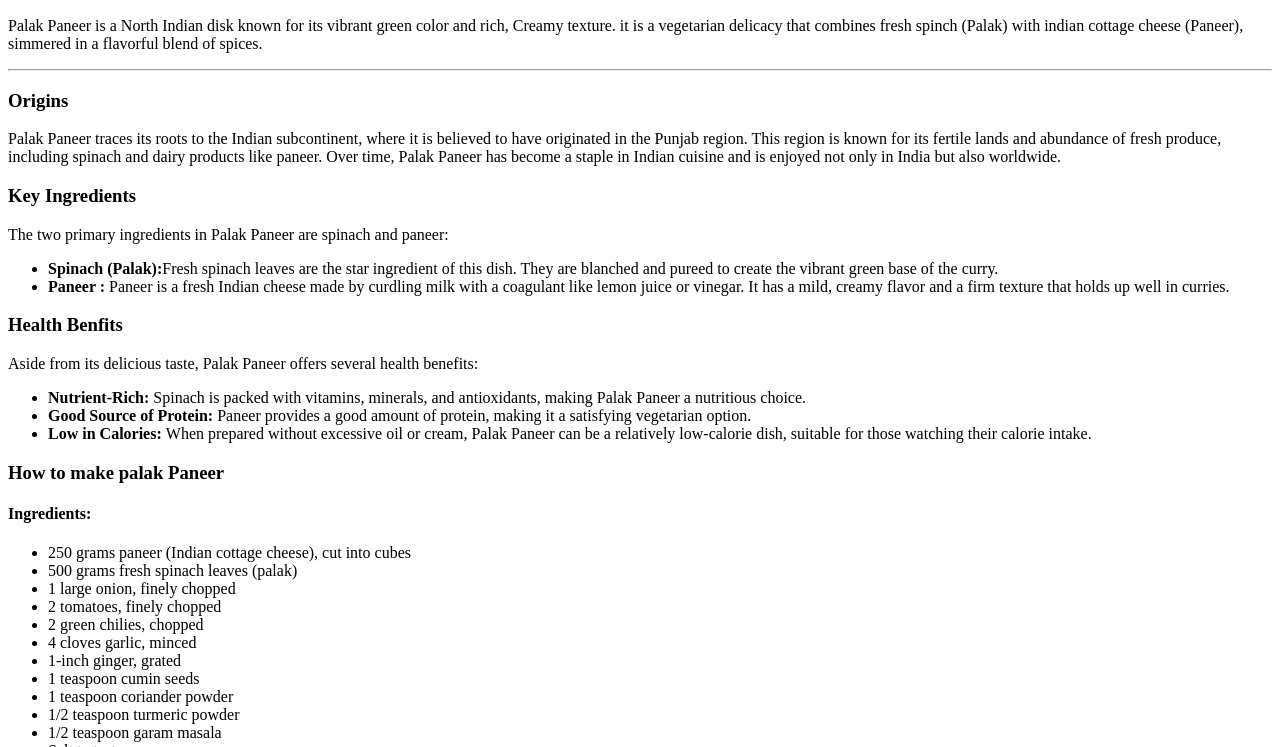
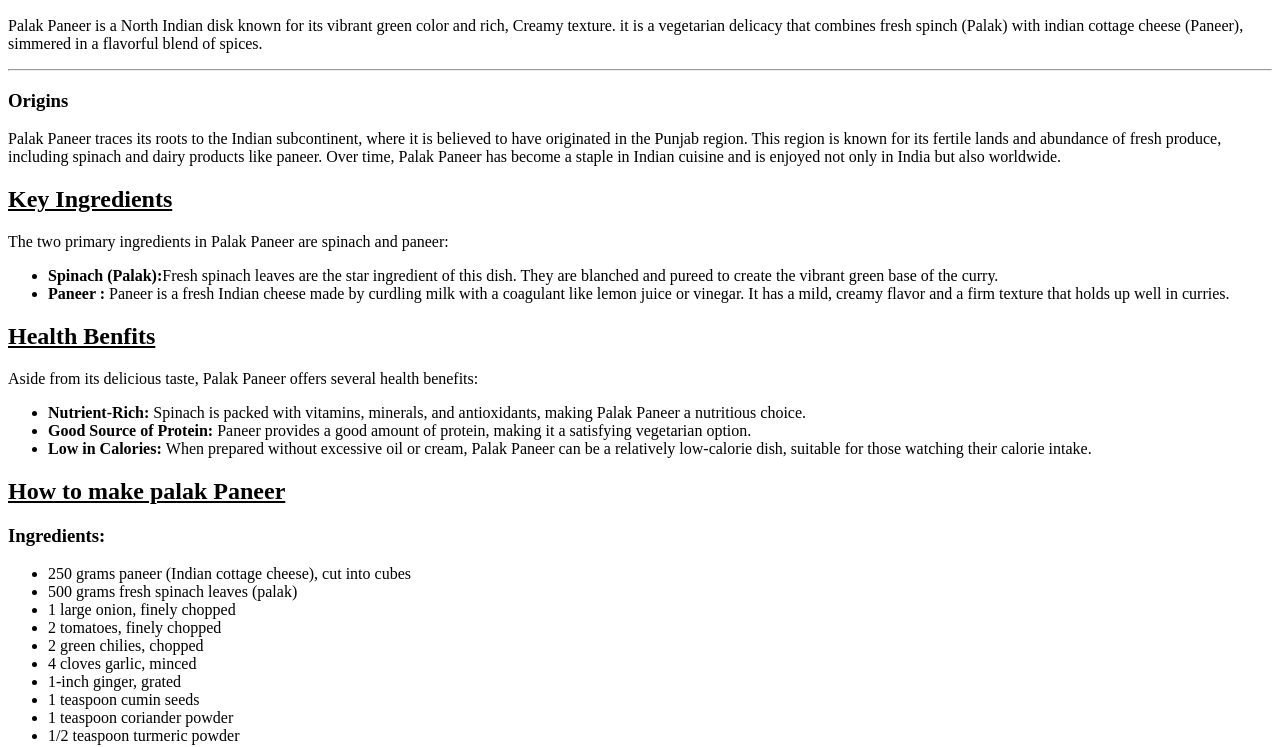
Before and after one commit to ABHISHEK-PRASAD-BAHELIYA/Odin-recipes, a plain HTML site: page recipes/palakPaneer.html in a window 1280 px wide. Shown: the part 487-1234 px from the top of the page. Drawn offline with Linux system fonts and the light colour scheme.

Commit message:
Upadate palakPaneer.html

```diff
--- a/recipes/palakPaneer.html
+++ b/recipes/palakPaneer.html
@@ -22,22 +22,21 @@
                 Palak Paneer is a North Indian disk known for its vibrant green color and rich, Creamy texture.
                 it is a vegetarian delicacy that combines fresh spinch (Palak) with indian cottage cheese (Paneer),
                 simmered in a flavorful blend of spices.
-            </p>
-            <hr>
+            </p><hr />
             <h3 class="origin">Origins</h3>
             <p>
                 Palak Paneer traces its roots to the Indian subcontinent, where it is believed to have originated in the Punjab region.
                 This region is known for its fertile lands and abundance of fresh produce, including spinach and dairy products like paneer.
                 Over time, Palak Paneer has become a staple in Indian cuisine and is enjoyed not only in India but also worldwide.
             </p>
-            <h3>Key Ingredients</h3>
+            <h2>Key Ingredients</h2>
             <caption>The two primary ingredients in Palak Paneer are spinach and paneer: </caption>
             <ul>
                 <li><strong>Spinach (Palak):</strong>Fresh spinach leaves are the star ingredient of this dish. They are blanched and pureed to create the vibrant green base of the curry.</li>
                 <li><strong>Paneer : </strong> Paneer is a fresh Indian cheese made by curdling milk with a coagulant like lemon juice or vinegar. It has a mild, creamy flavor and a firm texture that holds up well in curries.
                 </li>
             </ul>
-            <h3>Health Benfits</h3>
+            <h2>Health Benfits</h2>
             <caption>Aside from its delicious taste, Palak Paneer offers several health benefits:</caption>
             <ul>
                 <li><strong>Nutrient-Rich: </strong>Spinach is packed with vitamins, minerals, and antioxidants, making Palak Paneer a nutritious choice.</li>
@@ -45,8 +44,8 @@
                 <li><strong>Low in Calories: </strong>When prepared without excessive oil or cream, Palak Paneer can be a relatively low-calorie dish, suitable for those watching their calorie intake.</li>
             </ul>
             <div>
-                <h3>How to make palak Paneer</h3>
-                <h4>Ingredients: </h4>
+                <h2>How to make palak Paneer</h2>
+                <h3>Ingredients: </h3>
                 <ul>
                     <li>250 grams paneer (Indian cottage cheese), cut into cubes</li>
                     <li>500 grams fresh spinach leaves (palak)</li>
```
